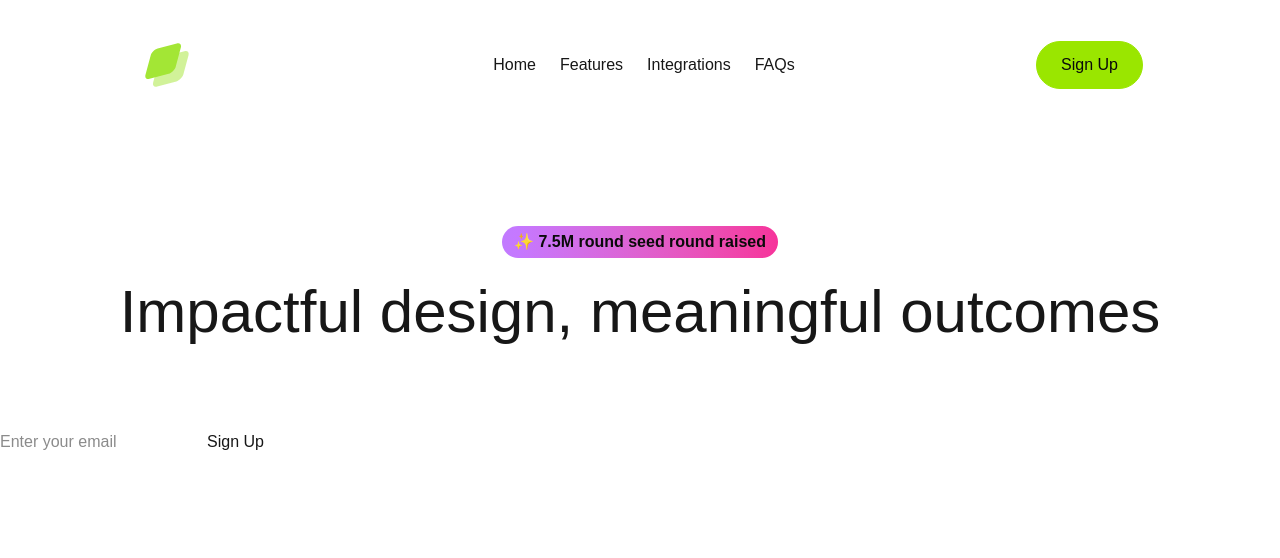
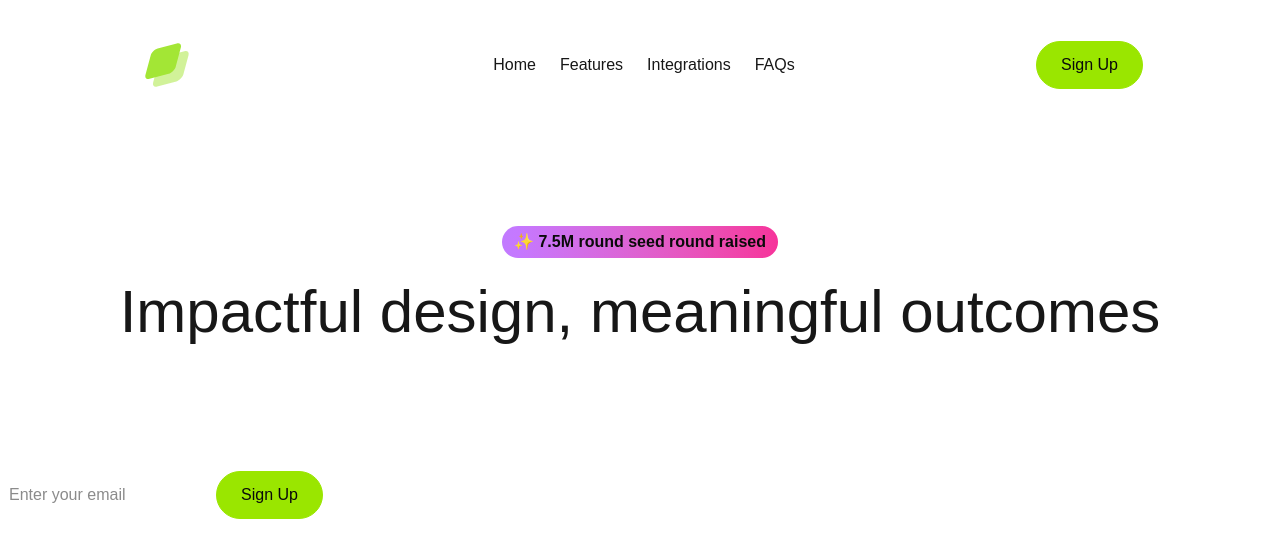
Before and after one commit to shaan-hossain-01/layers-landing-page, a Next.js app: page / in a window 1280 px wide. Shown: the top 558 px of the page. Built offline with nearby package versions, Linux system fonts and the light colour scheme.

Commit message:
Update Hero section with complete styling and form layout

```diff
--- a/sections/Hero.jsx
+++ b/sections/Hero.jsx
@@ -1,3 +1,5 @@
+import Button from "@/app/components/Button";
+
 export default function Hero() {
   return (
     <section>
@@ -16,9 +18,9 @@ export default function Hero() {
           understanding your unique needs and crafting tailored solutions that
           drive results.
         </p>
-        <form>
+        <form className="flex border border-white/15 rounded-full p-2 mt-8">
           <input type="email" placeholder="Enter your email" />
-          <button type="submit">Sign Up</button>
+          <Button type="submit" variant="primary" className="whitespace-nowrap">Sign Up</Button>
         </form>
       </div>
     </section>
```
